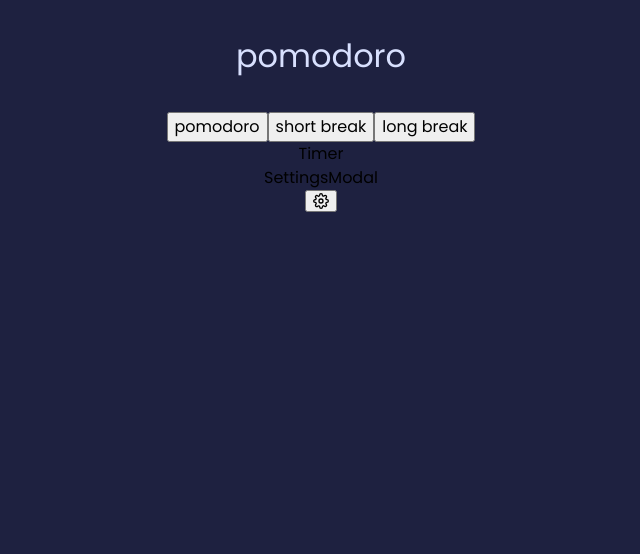
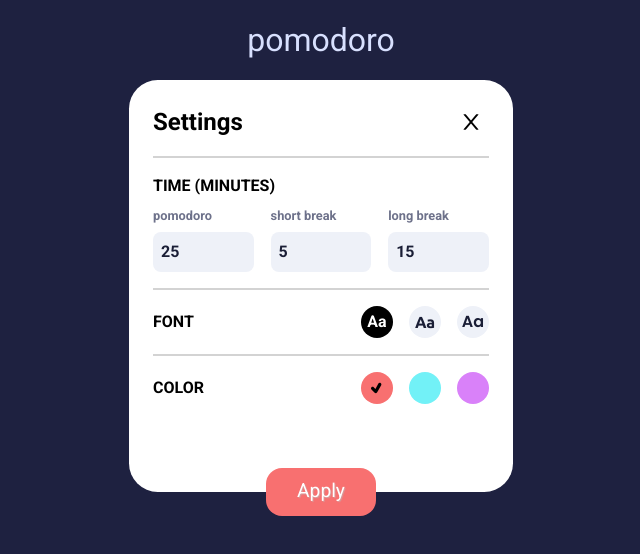
Before and after one commit to tahacagrimen/pomodoro-app, a React (Vite) app: page / in a window 1280 px wide. Both pictures are taken after a click on the button 640 px from the left and 177 px from the top of the page. Shown: the top 554 px of the page, without its empty margins (319-959 px from the left). Built offline with nearby package versions, Linux system fonts and the light colour scheme.

Commit message:
modal css and transition done

```diff
--- a/src/App.tsx
+++ b/src/App.tsx
@@ -12,14 +12,14 @@ import {
 import SettingsButton from "./components/SettingsButton";
 
 function App() {
-  const { isSettingsModalOpen } = useContext(PomodoroContext);
+  const { isSettingsModalOpen, font } = useContext(PomodoroContext);
 
   return (
-    <div className="App">
+    <div className={`App App--${font}`}>
       <Header />
       <Buttons />
       <Timer />
-      {isSettingsModalOpen && <SettingsModal />}
+      <SettingsModal />
       <SettingsButton />
     </div>
   );
--- a/src/components/Buttons.tsx
+++ b/src/components/Buttons.tsx
@@ -2,29 +2,35 @@ import React, { useContext } from "react";
 import { PomodoroContext } from "../contexts/PomodoroContext";
 
 const Buttons: React.FC = () => {
-  const { activeBtn, setActiveBtn } = useContext(PomodoroContext);
+  const { activeBtn, setActiveBtn, color } = useContext(PomodoroContext);
 
   return (
     <div className="btn-group">
       <button
         onClick={() => setActiveBtn("pomodoro")}
-        className={`__pomodoro-btn${
+        className={`__pomodoro-btn __pomodoro-btn${
           activeBtn === "pomodoro" ? "--active" : "--deactive"
+        }${
+          color === "red" ? "--red" : color === "blue" ? "--blue" : "--purple"
         }`}
       >
         pomodoro
       </button>
       <button
-        className={`__pomodoro-btn${
+        className={`__short-btn __short-btn${
           activeBtn === "short" ? "--active" : "--deactive"
+        }${
+          color === "red" ? "--red" : color === "blue" ? "--blue" : "--purple"
         }`}
         onClick={() => setActiveBtn("short")}
       >
         short break
       </button>
       <button
-        className={`__pomodoro-btn${
+        className={`__long-btn __long-btn${
           activeBtn === "long" ? "--active" : "--deactive"
+        }${
+          color === "red" ? "--red" : color === "blue" ? "--blue" : "--purple"
         }`}
         onClick={() => setActiveBtn("long")}
       >
--- a/src/components/SettingsModal.tsx
+++ b/src/components/SettingsModal.tsx
@@ -1,8 +1,149 @@
 import React, { useContext } from "react";
 import { PomodoroContext } from "../contexts/PomodoroContext.js";
+import { AiOutlineClose } from "react-icons/ai";
+import "../styles/_modal.scss";
+import { TiTick } from "react-icons/ti";
 
 const SettingsModal = () => {
-  return <div>SettingsModal</div>;
+  const {
+    isSettingsModalOpen,
+    setIsSettingsModalOpen,
+    shortBreak,
+    setShortBreak,
+    longBreak,
+    setLongBreak,
+    pomodoro,
+    setPomodoro,
+    activeBtn,
+    setActiveBtn,
+    color,
+    setColor,
+    font,
+    setFont,
+  } = useContext(PomodoroContext);
+
+  const [activeFont, setActiveFont] = React.useState(font);
+
+  return (
+    <div className={`modal modal${isSettingsModalOpen ? "--open" : "--close"}`}>
+      <div className="modal__header">
+        <h1>Settings</h1>
+        <button
+          className={`btn btn${
+            color === "red" ? "--red" : color === "blue" ? "--blue" : "--purple"
+          }`}
+          onClick={() => setIsSettingsModalOpen(false)}
+        >
+          <AiOutlineClose />
+        </button>
+      </div>
+      <div className="modal__times">
+        <h2>TIME (MINUTES)</h2>
+        <div className="modal__times__btns">
+          <div>
+            <h3>pomodoro</h3>
+            <input
+              type="number"
+              step={1}
+              value={pomodoro}
+              onChange={(e) => setPomodoro(Number(e.target.value))}
+            />
+          </div>
+          <div>
+            <h3>short break</h3>
+            <input
+              type="number"
+              step={1}
+              value={shortBreak}
+              onChange={(e) => setShortBreak(Number(e.target.value))}
+            />
+          </div>
+          <div>
+            <h3>long break</h3>
+            <input
+              type="number"
+              step={1}
+              value={longBreak}
+              onChange={(e) => setLongBreak(Number(e.target.value))}
+            />
+          </div>
+        </div>
+      </div>
+      <div className="modal__font">
+        <h2>FONT</h2>
+        <div className="btn-font-group">
+          <button
+            className={`roboto roboto${
+              activeFont === "roboto" ? "--active" : ""
+            }`}
+            onClick={() => {
+              setFont("roboto");
+              setActiveFont("roboto");
+            }}
+          >
+            Aa
+          </button>
+          <button
+            className={`ubuntu ubuntu${
+              activeFont === "ubuntu" ? "--active" : ""
+            }`}
+            onClick={() => {
+              setFont("ubuntu");
+              setActiveFont("ubuntu");
+            }}
+          >
+            Aa
+          </button>
+          <button
+            className={`poppins poppins${
+              activeFont === "poppins" ? "--active" : ""
+            }`}
+            onClick={() => {
+              setFont("poppins");
+              setActiveFont("poppins");
+            }}
+          >
+            Aa
+          </button>
+        </div>
+      </div>
+      <div className="modal__color">
+        <h2>COLOR</h2>
+        <div className="btn-color-group">
+          <button
+            className={`btn-red btn-red${color === "red" ? "--active" : ""}`}
+            onClick={() => setColor("red")}
+          >
+            <TiTick />
+          </button>
+          <button
+            className={`btn-blue btn-blue${color === "blue" ? "--active" : ""}`}
+            onClick={() => setColor("blue")}
+          >
+            <TiTick />
+          </button>
+          <button
+            className={`btn-purple btn-purple${
+              color === "purple" ? "--active" : ""
+            }`}
+            onClick={() => setColor("purple")}
+          >
+            <TiTick />
+          </button>
+        </div>
+      </div>
+      <div className="modal__apply">
+        <button
+          className={`btn btn${
+            color === "red" ? "--red" : color === "blue" ? "--blue" : "--purple"
+          }`}
+          onClick={() => setIsSettingsModalOpen((prev) => !prev)}
+        >
+          Apply
+        </button>
+      </div>
+    </div>
+  );
 };
 
 export default SettingsModal;
--- a/src/contexts/PomodoroContext.tsx
+++ b/src/contexts/PomodoroContext.tsx
@@ -11,6 +11,10 @@ type PomodoroContextData = {
   setPomodoro: React.Dispatch<React.SetStateAction<number>>;
   activeBtn: string;
   setActiveBtn: React.Dispatch<React.SetStateAction<string>>;
+  color: string;
+  setColor: React.Dispatch<React.SetStateAction<string>>;
+  font: string;
+  setFont: React.Dispatch<React.SetStateAction<string>>;
 };
 
 type Props = {
@@ -25,6 +29,8 @@ export const PomodoroProvider: React.FC<Props> = ({ children }) => {
   const [longBreak, setLongBreak] = useState(15);
   const [pomodoro, setPomodoro] = useState(25);
   const [activeBtn, setActiveBtn] = useState("pomodoro");
+  const [color, setColor] = useState("red");
+  const [font, setFont] = useState("roboto");
 
   return (
     <PomodoroContext.Provider
@@ -39,6 +45,10 @@ export const PomodoroProvider: React.FC<Props> = ({ children }) => {
         setPomodoro,
         activeBtn,
         setActiveBtn,
+        color,
+        setColor,
+        font,
+        setFont,
       }}
     >
       {children}
--- a/src/styles/_app.scss
+++ b/src/styles/_app.scss
@@ -4,9 +4,17 @@
   background-color: $main_backgroud;
   min-height: 100vh;
   width: 100%;
-  font-family: $font3;
   display: flex;
   align-items: center;
   justify-content: flex-start;
   flex-direction: column;
+  &--roboto {
+    font-family: $font1;
+  }
+  &--ubuntu {
+    font-family: $font2;
+  }
+  &--poppins {
+    font-family: $font3;
+  }
 }
--- a/src/styles/_header.scss
+++ b/src/styles/_header.scss
@@ -2,6 +2,6 @@
 
 .header {
   color: $light_font_color;
-  margin: 2rem 0;
+  margin: 1rem 0 2rem 0;
   font-size: 2rem;
 }
--- /dev/null
+++ b/src/styles/_modal.scss
@@ -0,0 +1,262 @@
+@import "./_variable.scss";
+
+.modal {
+  background-color: $modal_background;
+  display: flex;
+  align-items: center;
+  justify-content: center;
+  flex-direction: column;
+  padding: 1.5rem;
+  width: 30%;
+  height: auto;
+  border-radius: calc(1rem + 1vw);
+  position: absolute;
+  top: 5rem;
+  transform: translateY(-200%);
+  visibility: hidden;
+  transition: all 0.75s ease;
+  &--open {
+    transform: translateY(0);
+    visibility: visible;
+  }
+  &--close {
+    transform: translateY(-200%);
+    visibility: hidden;
+  }
+
+  &__header {
+    display: flex;
+    align-items: center;
+    justify-content: space-between;
+    flex-direction: row;
+    width: 100%;
+    padding-bottom: 1rem;
+    border-bottom: 2px solid lightgray;
+    h1 {
+      font-size: 1.5rem;
+      font-weight: 600;
+    }
+    .btn {
+      background-color: transparent;
+      border: 0;
+      cursor: pointer;
+      font-size: 1.5rem;
+      font-weight: 200;
+      &--red {
+        &:hover {
+          color: $main1;
+        }
+      }
+      &--blue {
+        &:hover {
+          color: $main2;
+        }
+      }
+      &--purple {
+        &:hover {
+          color: $main3;
+        }
+      }
+    }
+  }
+  &__times {
+    display: flex;
+    align-items: flex-start;
+    justify-content: space-between;
+    flex-direction: column;
+    width: 100%;
+    padding: 1rem 0;
+    border-bottom: 2px solid lightgray;
+    h2 {
+      font-size: 1rem;
+      font-weight: 600;
+    }
+    &__btns {
+      width: 100%;
+      display: flex;
+      align-items: center;
+      justify-content: space-between;
+      div {
+        margin-top: 0.5rem;
+        width: 30%;
+      }
+      div > h3 {
+        font-size: 0.8rem;
+        color: $medium_font_color;
+      }
+      div > input {
+        width: 100%;
+        margin-top: 0.4rem;
+        border: 0;
+        padding: 0.5rem;
+        border-radius: 0.5rem;
+        background-color: $input_background;
+        color: $dark_font_color;
+        font-weight: 600;
+        &::-webkit-inner-spin-button,
+        &::-webkit-outer-spin-button {
+          -webkit-appearance: none;
+        }
+      }
+    }
+  }
+  &__font {
+    display: flex;
+    align-items: center;
+    justify-content: space-between;
+    width: 100%;
+    padding: 1rem 0;
+    border-bottom: 2px solid lightgray;
+    h2 {
+      font-size: 1rem;
+      font-weight: 600;
+    }
+    .btn-font-group {
+      display: flex;
+      align-items: center;
+      justify-content: space-between;
+      .ubuntu {
+        font-family: $font2;
+        &--active {
+          color: white;
+          background-color: black;
+        }
+      }
+      .roboto {
+        font-family: $font1;
+        &--active {
+          color: white;
+          background-color: black;
+        }
+      }
+      .poppins {
+        font-family: $font3;
+        &--active {
+          color: white;
+          background-color: black;
+        }
+      }
+    }
+    .btn-font-group button {
+      width: 2rem;
+      height: 2rem;
+      border: 0;
+      border-radius: 50%;
+      background-color: $input_background;
+      color: $dark_font_color;
+      font-size: 1rem;
+      font-weight: 600;
+      padding: 0.5rem;
+      display: flex;
+      align-items: center;
+      justify-content: center;
+      flex-direction: row;
+      margin-left: 1rem;
+      cursor: pointer;
+      &:hover {
+        background-color: black;
+        color: white;
+      }
+    }
+  }
+  &__color {
+    display: flex;
+    align-items: center;
+    justify-content: space-between;
+    flex-direction: row;
+    width: 100%;
+    padding: 1rem 0;
+    h2 {
+      font-size: 1rem;
+      font-weight: 600;
+    }
+    .btn-color-group {
+      display: flex;
+      align-items: center;
+      justify-content: center;
+      flex-direction: row;
+      button {
+        border-radius: 50%;
+        width: 2rem;
+        height: 2rem;
+        margin-left: 1rem;
+        border: 0;
+        display: flex;
+        align-items: center;
+        justify-content: center;
+        cursor: pointer;
+        &:hover {
+          border: 2px solid black;
+        }
+        svg {
+          display: none;
+          font-size: 1.2rem;
+        }
+      }
+      .btn-red {
+        background-color: $main1;
+        &--active {
+          svg {
+            display: block;
+          }
+        }
+      }
+      .btn-red {
+        background-color: $main1;
+        &--active {
+          svg {
+            display: block;
+          }
+        }
+      }
+      .btn-blue {
+        background-color: $main2;
+        &--active {
+          svg {
+            display: block;
+          }
+        }
+      }
+      .btn-purple {
+        background-color: $main3;
+        &--active {
+          svg {
+            display: block;
+          }
+        }
+      }
+    }
+  }
+  &__apply {
+    position: relative;
+    bottom: -3rem;
+    width: 100%;
+    display: flex;
+    align-items: center;
+    justify-content: center;
+    .btn {
+      height: 3rem;
+      width: 33%;
+      border: 0;
+      border-radius: 1rem;
+      color: white;
+      font-size: 1.2rem;
+      text-shadow: 1px 1px 1px rgba(187, 187, 187, 0.6);
+      cursor: pointer;
+      &:hover {
+        border: 2px solid black;
+      }
+      &--red {
+        background-color: $main1;
+        &:hover {
+        }
+      }
+      &--blue {
+        background-color: $main2;
+      }
+      &--purple {
+        background-color: $main3;
+      }
+    }
+  }
+}
--- a/src/styles/_variable.scss
+++ b/src/styles/_variable.scss
@@ -4,6 +4,7 @@
 
 $main_backgroud: #1e2140;
 $modal_background: #ffffff;
+$input_background: #eef1f8;
 $main1: #f87070;
 $main2: #72f1f7;
 $main3: #d981f9;
```
